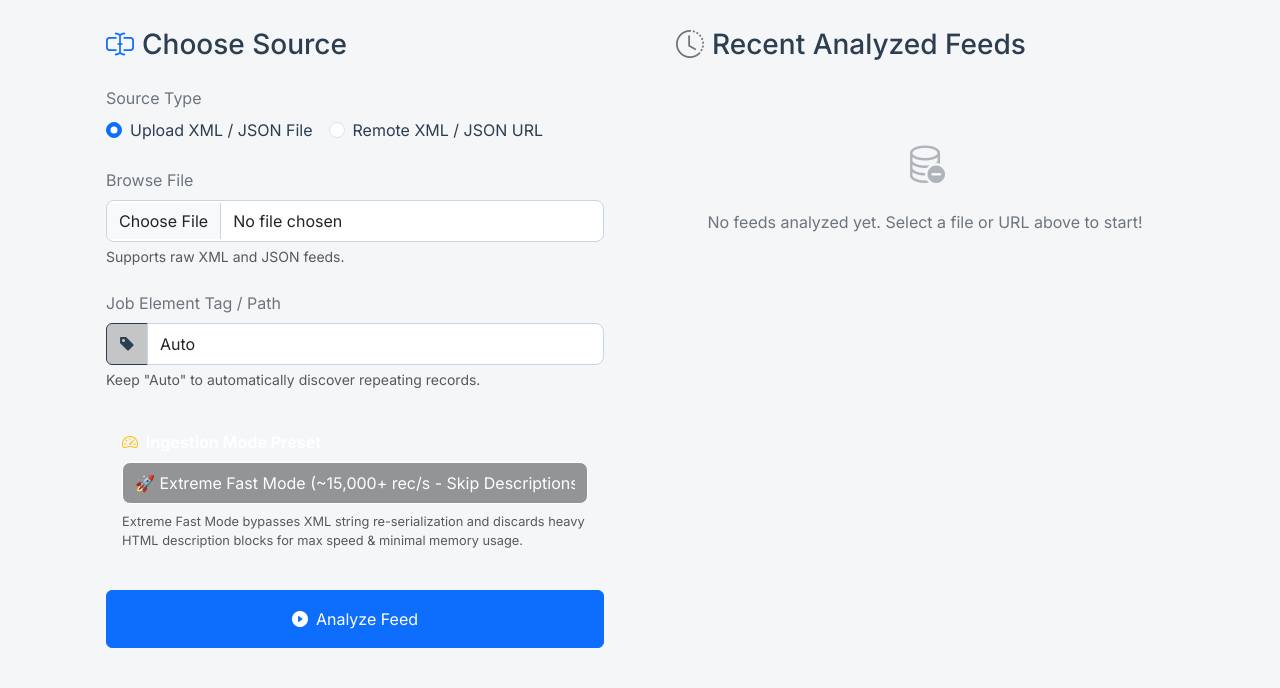
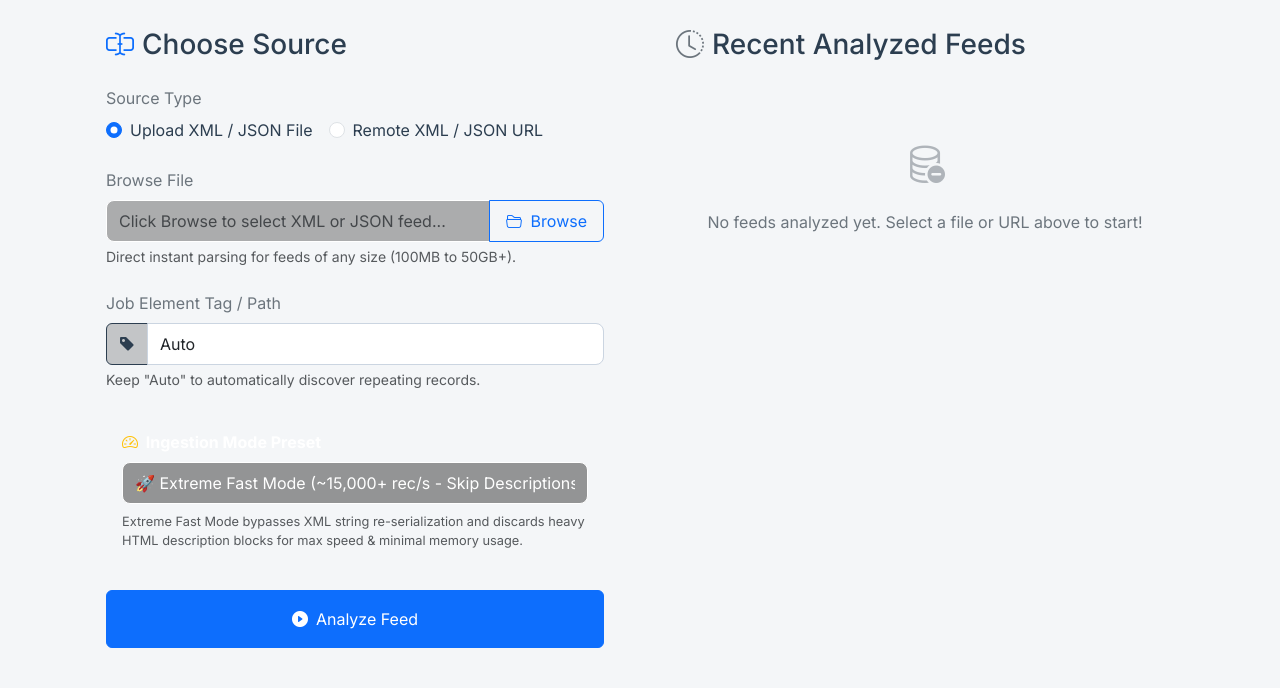
Before and after one commit to iqbal-danish/Feed_Workspace, a Flask app: template Feed_analyzer/templates/index.html in a window 1280 px wide. Shown: the part 214-902 px from the top of the page. Run offline with Flask 3, Linux system fonts and the light colour scheme; the template is opened without the code that fills it, so the values that code supplies are empty; some libraries are stand-ins or nearby versions.

Commit message:
Integrate native desktop file picker bridge and direct path bypass to eliminate 10-15s upload delay

```diff
--- a/Feed_analyzer/templates/index.html
+++ b/Feed_analyzer/templates/index.html
@@ -57,9 +57,16 @@
 
                         <!-- File Input Wrapper -->
                         <div class="mb-4" id="fileInputWrapper">
-                            <label for="xml_file" class="form-label text-secondary">Browse File</label>
-                            <input class="form-control" type="file" id="xml_file" name="xml_file" accept=".xml,.json">
-                            <div class="form-text text-muted">Supports raw XML and JSON feeds.</div>
+                            <label class="form-label text-secondary">Browse File</label>
+                            <div class="input-group">
+                                <input class="form-control text-white" type="text" id="selectedFilePathDisplay" placeholder="Click Browse to select XML or JSON feed..." readonly style="background: rgba(0,0,0,0.3); border-color: var(--border-color); cursor: pointer;">
+                                <button class="btn btn-outline-primary px-3" type="button" id="browseFileBtn">
+                                    <i class="bi bi-folder2-open me-1"></i> Browse
+                                </button>
+                            </div>
+                            <input class="d-none" type="file" id="xml_file" name="xml_file" accept=".xml,.json">
+                            <input type="hidden" id="local_file_path" name="local_file_path" value="">
+                            <div class="form-text text-muted">Direct instant parsing for feeds of any size (100MB to 50GB+).</div>
                         </div>
 
                         <!-- URL Input Wrapper -->
@@ -191,7 +198,47 @@
     <script src="https://cdn.jsdelivr.net/npm/bootstrap@5.3.2/dist/js/bootstrap.bundle.min.js"></script>
 
     <!-- Page Controller Javascript -->
+    <script src="qrc:///qtwebchannel/qwebchannel.js"></script>
     <script>
+        let pyBridge = null;
+        let selectedLocalPath = "";
+
+        if (typeof QWebChannel !== "undefined" && typeof qt !== "undefined") {
+            try {
+                new QWebChannel(qt.webChannelTransport, (channel) => {
+                    pyBridge = channel.objects.pyBridge || null;
+                });
+            } catch (e) {
+                console.log("QWebChannel init: " + e);
+            }
+        }
+
+        document.getElementById('browseFileBtn').addEventListener('click', function() {
+            if (pyBridge && typeof pyBridge.select_file_dialog === 'function') {
+                pyBridge.select_file_dialog((filePath) => {
+                    if (filePath) {
+                        selectedLocalPath = filePath;
+                        document.getElementById('local_file_path').value = filePath;
+                        document.getElementById('selectedFilePathDisplay').value = filePath;
+                    }
+                });
+            } else {
+                document.getElementById('xml_file').click();
+            }
+        });
+
+        document.getElementById('selectedFilePathDisplay').addEventListener('click', function() {
+            document.getElementById('browseFileBtn').click();
+        });
+
+        document.getElementById('xml_file').addEventListener('change', function() {
+            if (this.files && this.files[0]) {
+                selectedLocalPath = "";
+                document.getElementById('local_file_path').value = "";
+                document.getElementById('selectedFilePathDisplay').value = this.files[0].name;
+            }
+        });
+
         // Toggle input wrappers
         document.getElementById('sourceFile').addEventListener('change', function() {
             document.getElementById('fileInputWrapper').classList.remove('d-none');
@@ -207,14 +254,18 @@
             e.preventDefault();
 
             const formData = new FormData(this);
+            const sourceType = formData.get('source_type');
 
-            // Basic client side validation
-            const sourceType = formData.get('source_type');
-            if (sourceType === 'file' && !document.getElementById('xml_file').files[0]) {
-                alert("Please select a file to upload.");
-                return;
-            }
-            if (sourceType === 'url' && !document.getElementById('xml_url').value.trim()) {
+            if (sourceType === 'file') {
+                if (!selectedLocalPath && !document.getElementById('xml_file').files[0]) {
+                    alert("Please select a file to analyze.");
+                    return;
+                }
+                if (selectedLocalPath) {
+                    formData.set('local_file_path', selectedLocalPath);
+                    formData.delete('xml_file');
+                }
+            } else if (sourceType === 'url' && !document.getElementById('xml_url').value.trim()) {
                 alert("Please enter a valid feed URL.");
                 return;
             }
@@ -226,7 +277,7 @@
             // Reset Progress UI
             document.getElementById('progressTitle').innerText = "Analyzing Feed...";
             document.getElementById('progressFilename').innerText = sourceType === 'file'
-                ? document.getElementById('xml_file').files[0].name
+                ? (selectedLocalPath ? selectedLocalPath.split(/[\\/]/).pop() : document.getElementById('xml_file').files[0].name)
                 : document.getElementById('xml_url').value;
             document.getElementById('progressBarFill').style.width = "0%";
             document.getElementById('progressPercent').innerText = "0% Complete";
```
Also changed, not shown: dashboard.py (+15 -0 lines).
